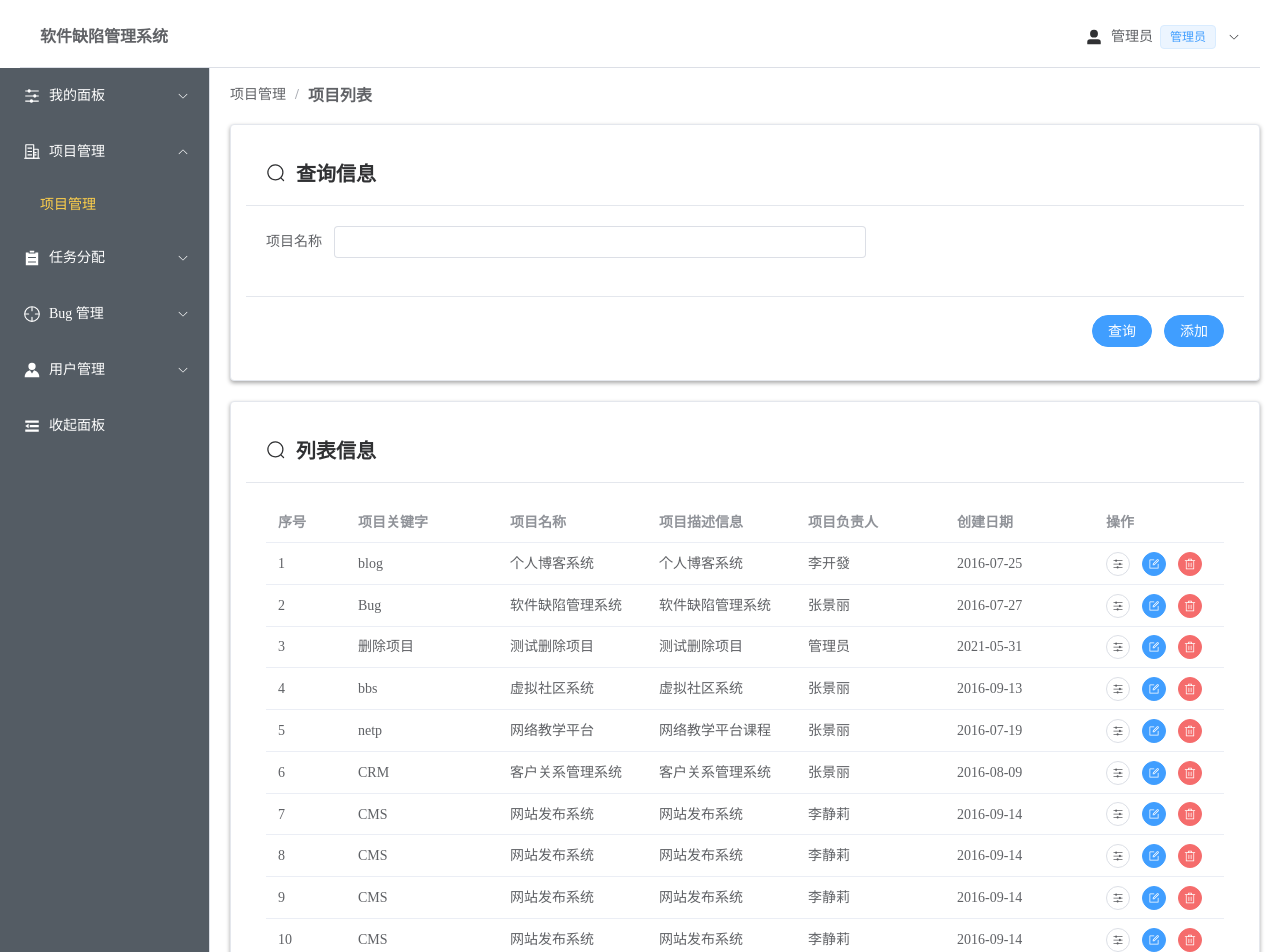
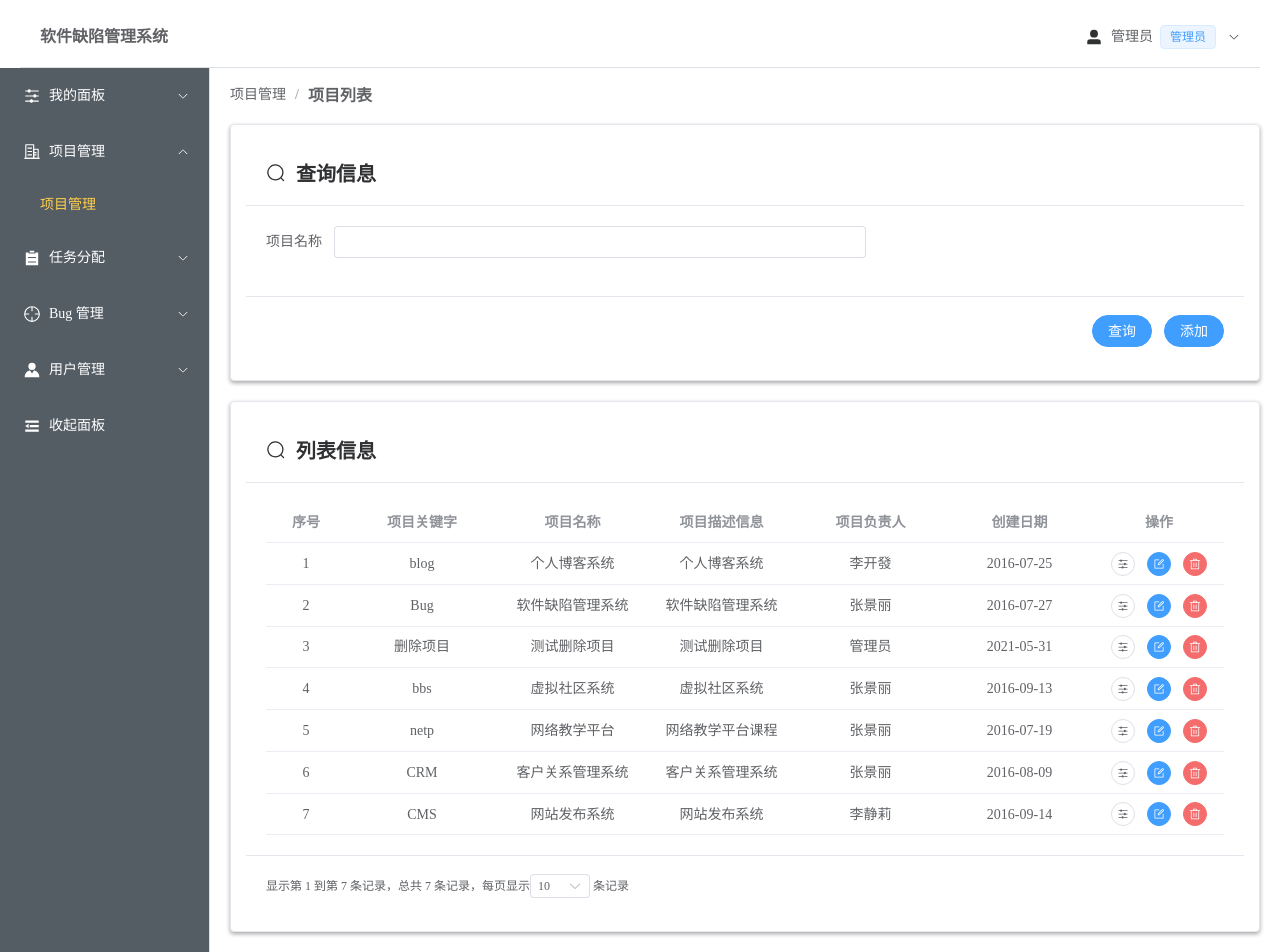
Before and after one commit to sduwh-orz/Bug-frontend, a Vue app: page /project/list in a window 1280 px wide. Shown: the top 952 px of the page. Built offline with nearby package versions, Linux system fonts and the light colour scheme.

Commit message:
change font size

```diff
--- a/src/views/project/ProjectListView.vue
+++ b/src/views/project/ProjectListView.vue
@@ -90,34 +90,6 @@ export default defineComponent({
           created: "2016-08-09"
         }, {
           id: 7,
-          keyword: "CMS",
-          name: "网站发布系统",
-          description: "网站发布系统",
-          owner: "李静莉",
-          created: "2016-09-14"
-        }, {
-          id: 8,
-          keyword: "CMS",
-          name: "网站发布系统",
-          description: "网站发布系统",
-          owner: "李静莉",
-          created: "2016-09-14"
-        }, {
-          id: 9,
-          keyword: "CMS",
-          name: "网站发布系统",
-          description: "网站发布系统",
-          owner: "李静莉",
-          created: "2016-09-14"
-        }, {
-          id: 10,
-          keyword: "CMS",
-          name: "网站发布系统",
-          description: "网站发布系统",
-          owner: "李静莉",
-          created: "2016-09-14"
-        }, {
-          id: 11,
           keyword: "CMS",
           name: "网站发布系统",
           description: "网站发布系统",
@@ -228,13 +200,13 @@ export default defineComponent({
       </div>
     </template>
     <el-table :data="data" style="width: 100%">
-      <el-table-column prop="id" label="序号" width="80"/>
-      <el-table-column prop="keyword" label="项目关键字"/>
-      <el-table-column prop="name" label="项目名称"/>
-      <el-table-column prop="description" label="项目描述信息"/>
-      <el-table-column prop="owner" label="项目负责人"/>
-      <el-table-column prop="created" label="创建日期"/>
-      <el-table-column label="操作" width="130">
+      <el-table-column align="center" prop="id" label="序号" width="80"/>
+      <el-table-column align="center" prop="keyword" label="项目关键字"/>
+      <el-table-column align="center" prop="name" label="项目名称"/>
+      <el-table-column align="center" prop="description" label="项目描述信息"/>
+      <el-table-column align="center" prop="owner" label="项目负责人"/>
+      <el-table-column align="center" prop="created" label="创建日期"/>
+      <el-table-column align="center" label="操作" width="130">
         <template #default="scope">
           <el-button
               :icon="Operation"
@@ -262,7 +234,7 @@ export default defineComponent({
     <template #footer>
       <el-row class="row-bg" justify="space-between">
         <el-col>
-          显示第 {{ start }} 到第 {{ end }} 条记录，总共 {{ total }} 条记录，每页显示
+          <el-text size="small">显示第 {{ start }} 到第 {{ end }} 条记录，总共 {{ total }} 条记录，每页显示</el-text>
           <el-select
               v-model="size"
               size="small"
@@ -276,7 +248,8 @@ export default defineComponent({
                 :label="size"
                 :value="size"
             />
-          </el-select> 条记录
+          </el-select>
+          <el-text size="small"> 条记录</el-text>
         </el-col>
         <el-col id="pagination">
           <el-pagination
```
